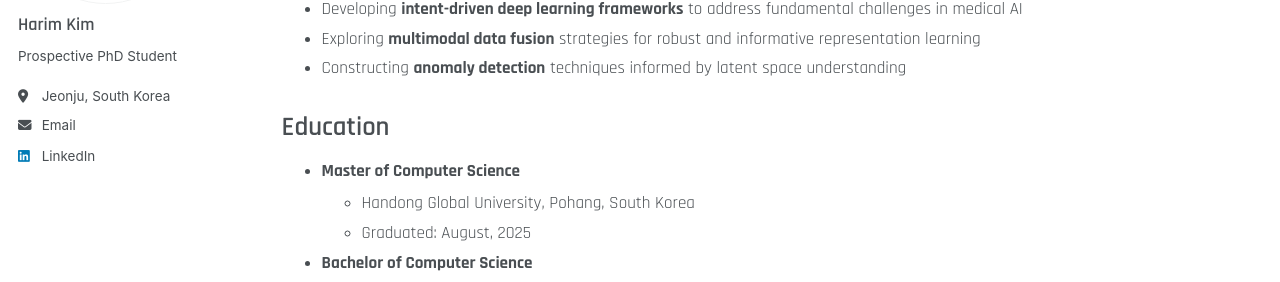
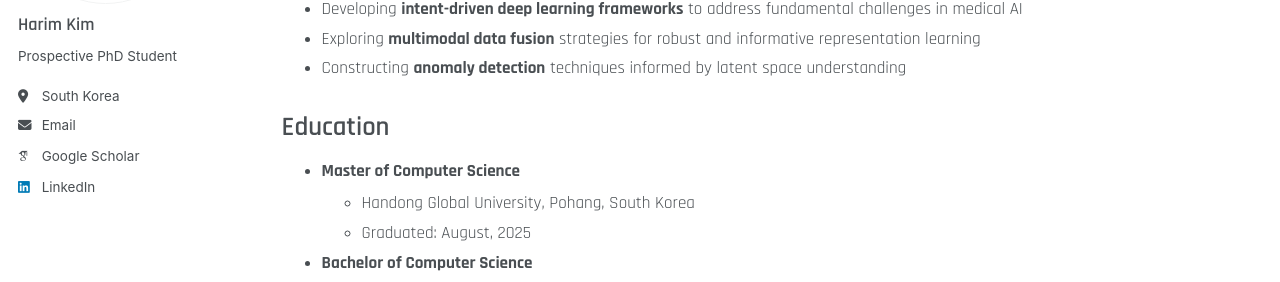
Before and after one commit to hrkim153/hrkim153.github.io, a Jekyll site: the page built from _pages/about.md, in a window 1280 px wide. Shown: the part 277-559 px from the top of the page. Built offline with Jekyll 4.4.1, drawn with Linux system fonts in a browser that asks for light colours; some web fonts are replaced.

Commit message:
Update _config.yml

```diff
--- a/_config.yml
+++ b/_config.yml
@@ -25,14 +25,14 @@ author:
   name             : "Harim Kim"
   pronouns         : # example: "she/her"
   bio              : "Prospective PhD Student"
-  location         : "Jeonju, South Korea"
+  location         : "South Korea"
   #employer         : "Handong Global University"
   uri              : # URL
   email            : "ksanong153@gmail.com"
 
   # Academic websites
   arxiv            : # URL - Update with the correct link to your profile
-  googlescholar    : #"https://scholar.google.com/citations?user=PS_CX0AAAAAJ"
+  googlescholar    : "https://scholar.google.com/citations?user=k-rvBesAAAAJ&hl=ko&oi=ao"
   impactstory      : # URL
   orcid            : #"http://orcid.org/yourorcidurl"
   semantic         : # URL
```
